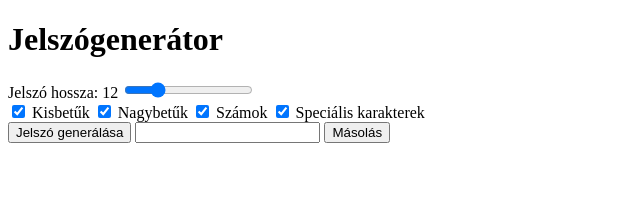
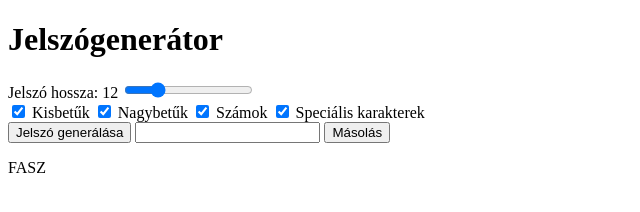
Before and after one commit to Barnabas05/0514, a plain HTML site: page index.html in a window 1280 px wide. Shown: the full height of the page, 0-640 px from the left. Drawn offline with Linux system fonts and the light colour scheme.

Commit message:
Update index.html

```diff
--- a/index.html
+++ b/index.html
@@ -24,7 +24,7 @@
         <input type="text" id="passwordDisplay" >
         <button id="copyButton">Másolás</button>
     </div>
-
+    <p>FASZ</p>
     <script src="./main.js"></script>
 </body>
 </html>
```
